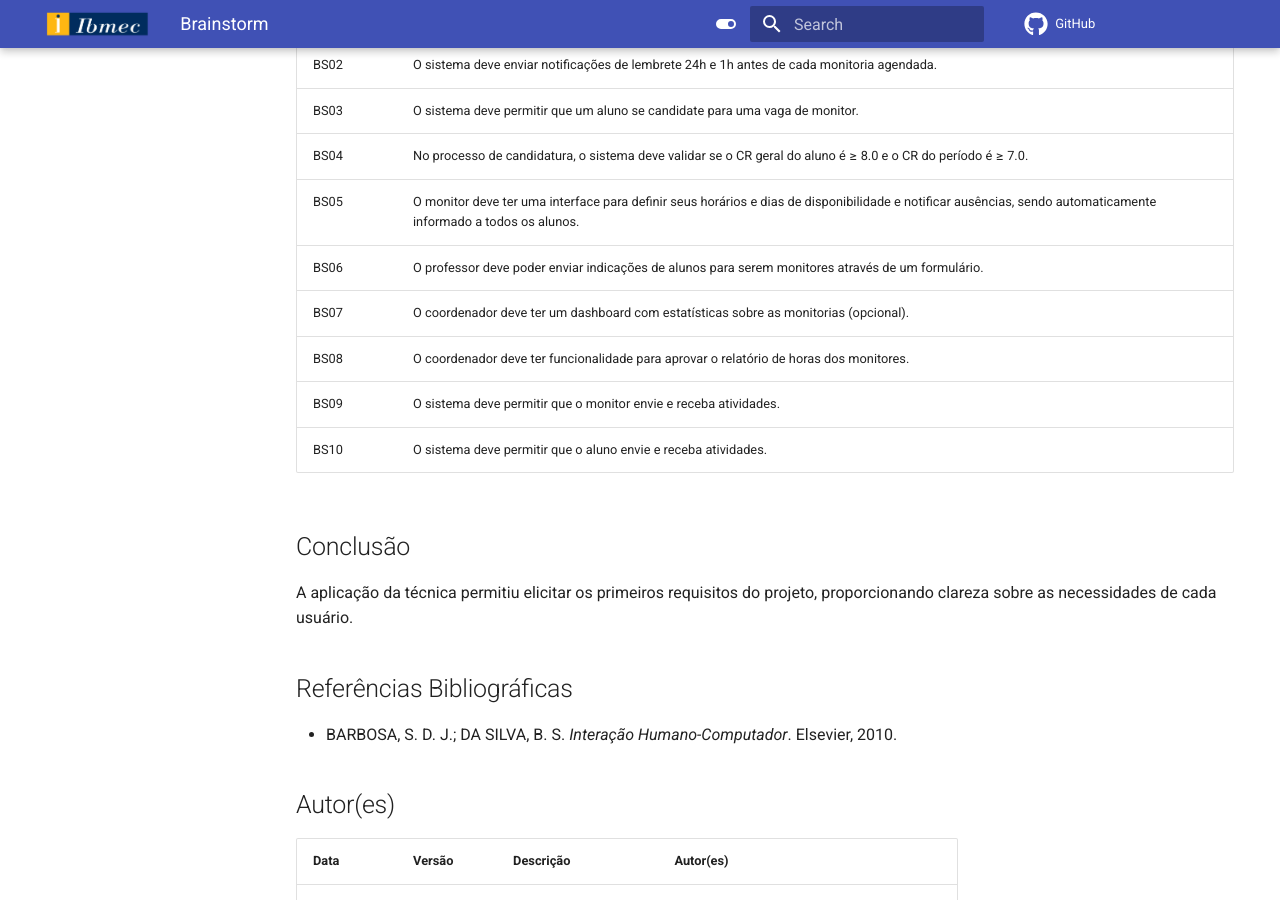
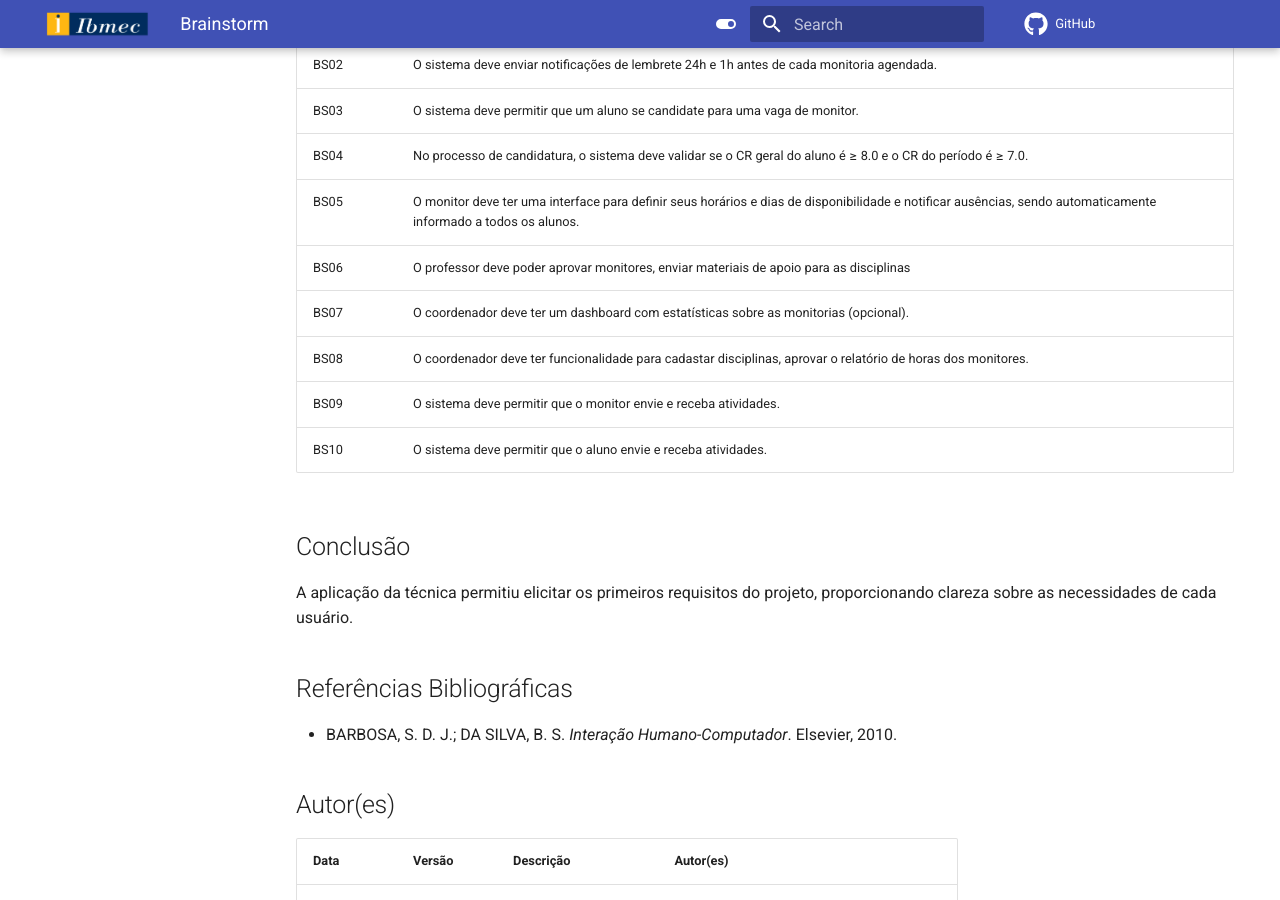
Before and after one commit to Projetos-de-Extensao/PBE_25.2_8001_IV, an MkDocs documentation site: the page built from docs/Iniciacao/Brainstorm.md, in a window 1280 px wide and 900 px high, scrolled down 1289 px. Built offline with MkDocs 1.6.1 and Material for MkDocs 9.7.7, drawn with Linux system fonts in a browser that asks for light colours; comment, search, counter and statistics services are not loaded.

Commit message:
Update Brainstorm.md

```diff
--- a/docs/Iniciacao/Brainstorm.md
+++ b/docs/Iniciacao/Brainstorm.md
@@ -44,9 +44,9 @@ A equipe se reuniu para debater ideias gerais sobre o projeto via Discord. A ses
 | BS03 | O sistema deve permitir que um aluno se candidate para uma vaga de monitor. |
 | BS04 | No processo de candidatura, o sistema deve validar se o CR geral do aluno é ≥ 8.0 e o CR do período é ≥ 7.0. |
 | BS05 | O monitor deve ter uma interface para definir seus horários e dias de disponibilidade e notificar ausências, sendo automaticamente informado a todos os alunos. |
-| BS06 | O professor deve poder enviar indicações de alunos para serem monitores através de um formulário. |
+| BS06 | O professor deve poder aprovar monitores, enviar materiais de apoio para as disciplinas |
 | BS07 | O coordenador deve ter um dashboard com estatísticas sobre as monitorias (opcional). |
-| BS08 | O coordenador deve ter funcionalidade para aprovar o relatório de horas dos monitores. |
+| BS08 | O coordenador deve ter funcionalidade para cadastar disciplinas, aprovar o relatório de horas dos monitores. |
 | BS09 | O sistema deve permitir que o monitor envie e receba atividades. |
 | BS10 | O sistema deve permitir que o aluno envie e receba atividades. |
 
```
